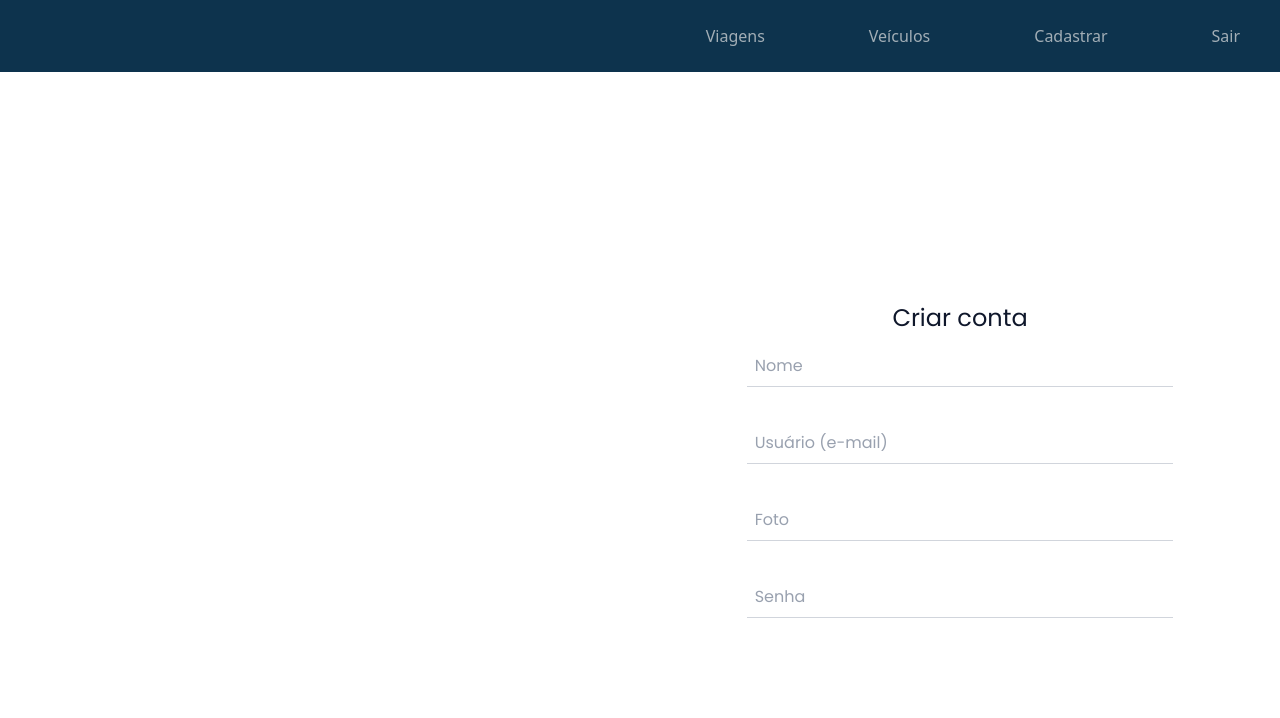
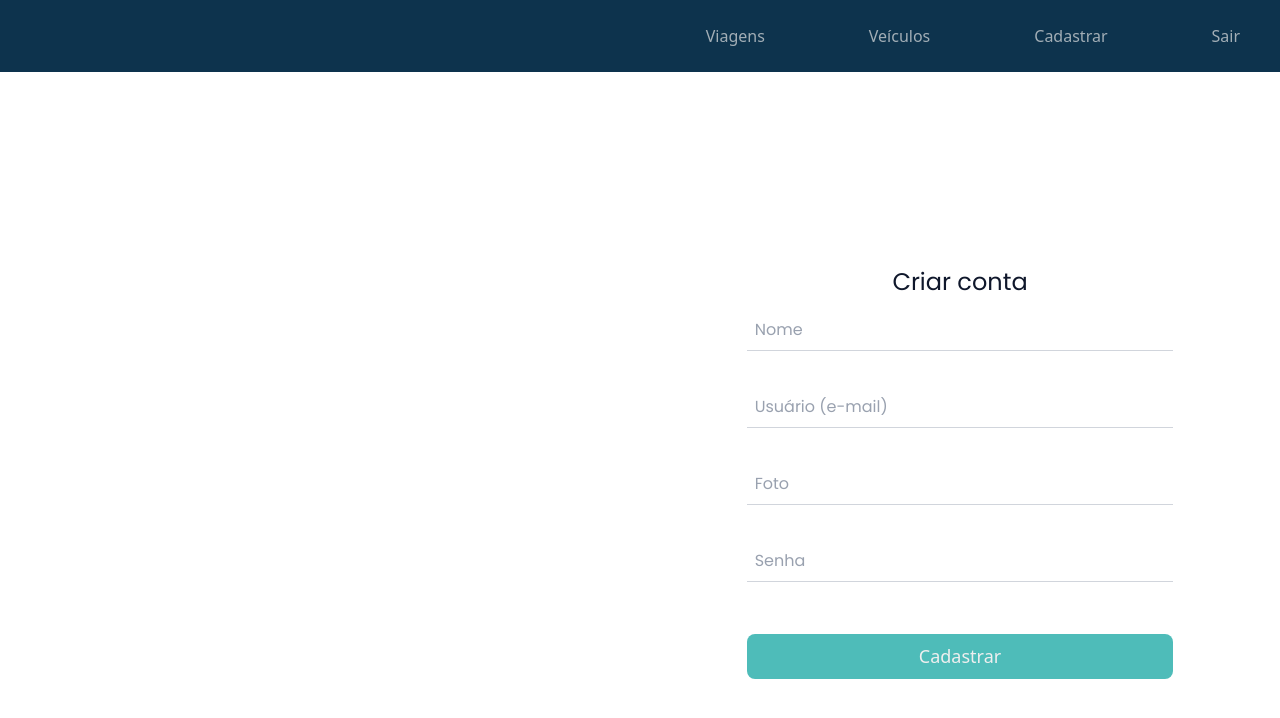
Before and after one commit to 0M1n40/frontVaiComigo, a React (Vite) app: page /cadastro in a window 1280 px wide. Shown: the top 718 px of the page. Built offline with nearby package versions, Linux system fonts and the light colour scheme; no server answers.

Commit message:
Página cadastro com o Botão Principal

```diff
--- a/src/App.tsx
+++ b/src/App.tsx
@@ -13,7 +13,6 @@ function App() {
             <div className="min-h-[80vh]">
                 <Routes>
                 <Route path="/" element={<Login />} />
-
                 <Route path="/cadastro" element={<Cadastro />} />
                 <Route path="/login" element={<Login />} />
                 </Routes>
--- a/src/pages/cadastro/Cadastro.tsx
+++ b/src/pages/cadastro/Cadastro.tsx
@@ -3,6 +3,7 @@ import { useNavigate } from "react-router-dom"
 import { Usuario } from "../../models/Usuario"
 import { cadastrarUsuario } from "../../service/Service"
 import "./Cadastro.css";
+import BotaoPrincipal from "../../components/buttons/BotaoCadastrarEntrar";
 
 function Cadastro() {
     const navigate = useNavigate()
@@ -118,6 +119,11 @@ async function cadastrarNovoUsuario(e: FormEvent<HTMLFormElement>){
             onChange={atualizarEstado}
             />
         </div>
+        <div className="flex justify-center mt-4 w-full">
+        <BotaoPrincipal
+            label={isLoading ? "Carregando..." : "Cadastrar"}
+        />
+        </div>
         </form>
     </div>
     );
```
